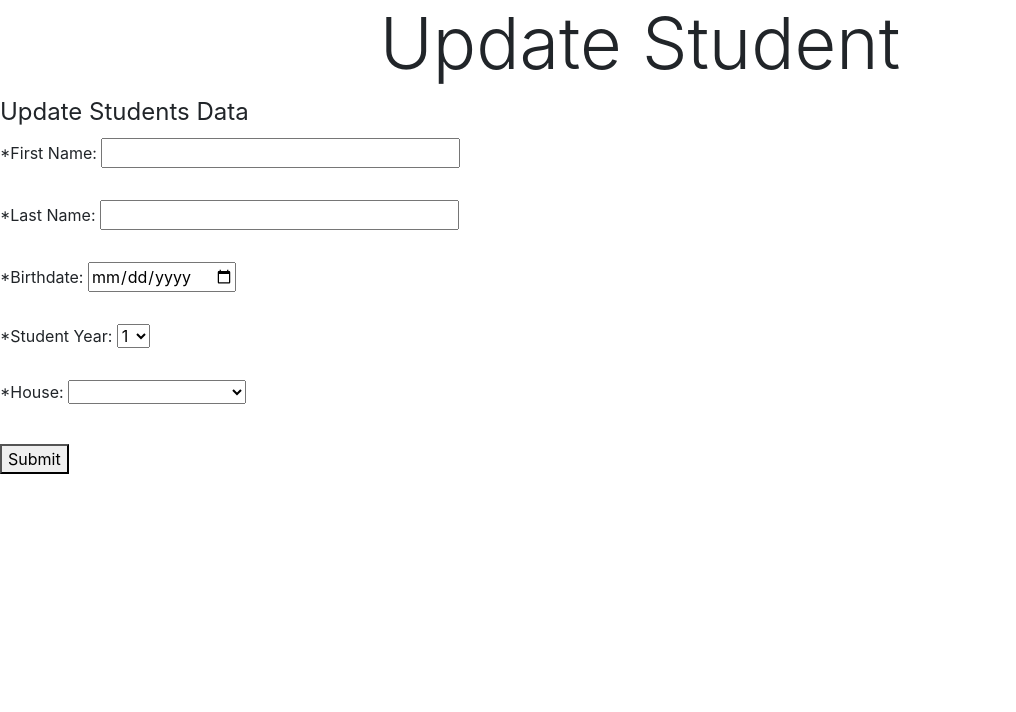
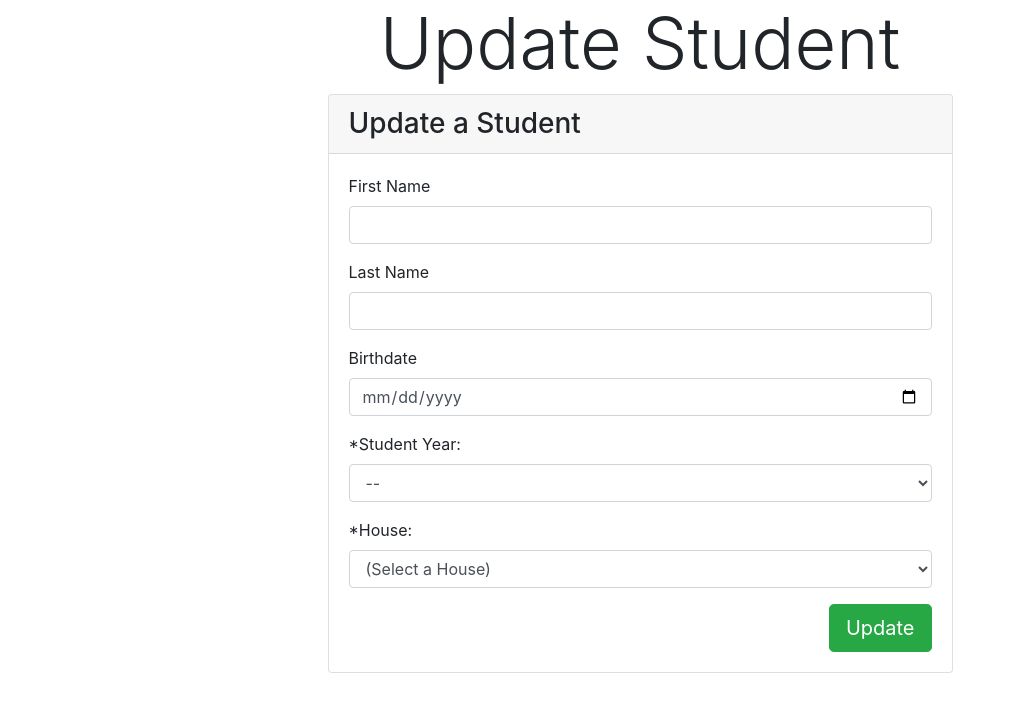
Before and after one commit to RichardVN/Hogwarts-Wizarding-Portal, a Flask app: template templates/update_students.html in a window 1280 px wide. Shown: the part 56-768 px from the top of the page, without its empty margins (0-1016 px from the left). Run offline with Flask 2, Linux system fonts and the light colour scheme; the template is opened without the code that fills it, so the values that code supplies are empty; some libraries are stand-ins or nearby versions.

Commit message:
bootstrap styling for update students

```diff
--- a/templates/students.html
+++ b/templates/students.html
@@ -3,7 +3,7 @@
 {% block title %}Students
 {% endblock %}
 {% block pageheader %}
-    Hogwarts Students
+   Students
 {% endblock %}
 {% block content %}
 
--- a/templates/update_students.html
+++ b/templates/update_students.html
@@ -3,34 +3,32 @@
 {% block title %}Update Student{% endblock%}
 {% block pageheader %} Update Student {% endblock %}
 {%block content%}
-<form class="edit" action='/update-student/{{ student.id }}' method="post">
 
-   <fieldset>
-      <legend>Update Students Data</legend>
-      <fieldset>
-         <label>*First Name:
-            <input type="text" name="first_name" size="30" maxlength="100" value='{{ student.first_name }}' required>
-         </label>
-         <br />
-      </fieldset>
-      <br />
-      <fieldset>
-         <label>*Last Name:
-            <input type="text" name="last_name" size="30" maxlength="100" value='{{ student.last_name }}' required>
-         </label>
-         <br />
-      </fieldset>
-      <br />
-      <fieldset>
-         <label>*Birthdate:
-            <input type="date" name="birthdate" size="30" maxlength="100" value='{{ student.birthdate }}' required>
-         </label>
-         <br />
-      </fieldset>
-      <br />
-      <fieldset>
+<div class="row justify-content-center my-2">
+   <div class="col-md-6">
+      <!-- form card login -->
+      <div class="card ">
+            <div class="card-header">
+               <h3 class="mb-0">Update a Student</h3>
+            </div>
+            <div class="card-body">
+               <form action='/update-student/{{ student.id }}' method="post" class="edit">
+                  <div class="form-group">
+                     <label for="">First Name</label>
+                     <input class="form-control" type="text" name="first_name" value='{{ student.first_name }}' size="30" maxlength="100" required>
+                  </div>
+                  <div class="form-group">
+                     <label for="">Last Name</label>
+                     <input class="form-control" type="text" name="last_name" value='{{ student.last_name }}' size="30" maxlength="100" required>
+                  </div>
+                  <div class="form-group">
+                     <label for="">Birthdate</label>
+                     <input class="form-control" type="date" name="birthdate" value='{{ student.birthdate }}' size="30" maxlength="100" required>
+                  </div>
+                  <div class="form-group">
                      <label for="year">*Student Year:</label>
-         <select id="year" name="year" required>
+                     <select class="form-control" id="year" name="year" required>
+                        <option value="" disabled selected>--</option>
                         <option value="1">1</option>
                         <option value="2">2</option>
                         <option value="3">3</option>
@@ -39,28 +37,31 @@
                         <option value="6">6</option>
                         <option value="7">7</option>
                      </select>
-      </fieldset>
-      <br />
-      <fieldset>
-         <label>
-            <label for="house">*House:</label>
-            <select id="house" name="house_id" required>
+                  </div>
+                  <div class="form-group">
+                     <label for="house_id">*House:</label>
+                     <select class="form-control" id="house" name="house_id" required>
+                        <option value="" disabled selected>(Select a House)</option>
                         {% if houses %}
-               {% for house in houses%}
-               <option value={{house.id}}>{{house.name}}</option>
+                           {% for house in houses %}
+                                 <option value={{ house.id }}>{{ house.name }}</option>
                            {% endfor %}
                         {% else %}
                            <option disabled value="">No Houses Available</option>
                         {% endif %}
                      </select>
-         </label>
-         <br />
-      </fieldset>
-      <br />
-      <button type="submit" value='Submit'>Submit</button>
-      <!---formaction="index.html"-->
-   </fieldset>
+                  </div>
+                  <input type="hidden" value="add" name="post_type">
+                  <button type="submit" class="btn btn-success btn-lg float-right">Update</button>
+
                </form>
+            </div>
+            <!--/card-block-->
+         </div>
+         <!-- /form card login -->
+   </div>
+</div>
+
 
 <script src={{ url_for('static',filename='js/prefill_select.js') }}></script>
 <script type="text/javascript">
```
Lines whose indentation alone changed are shown as unchanged.
